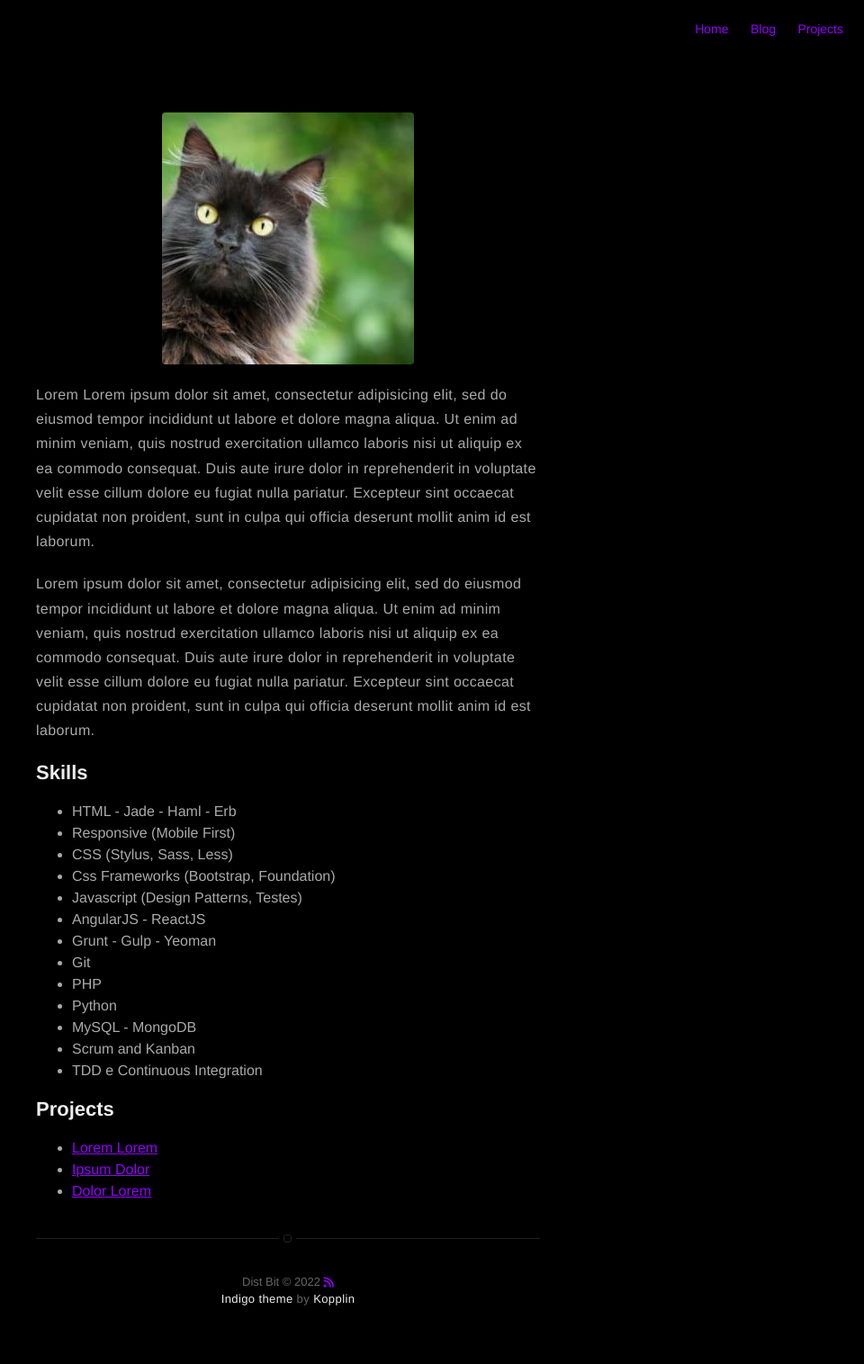
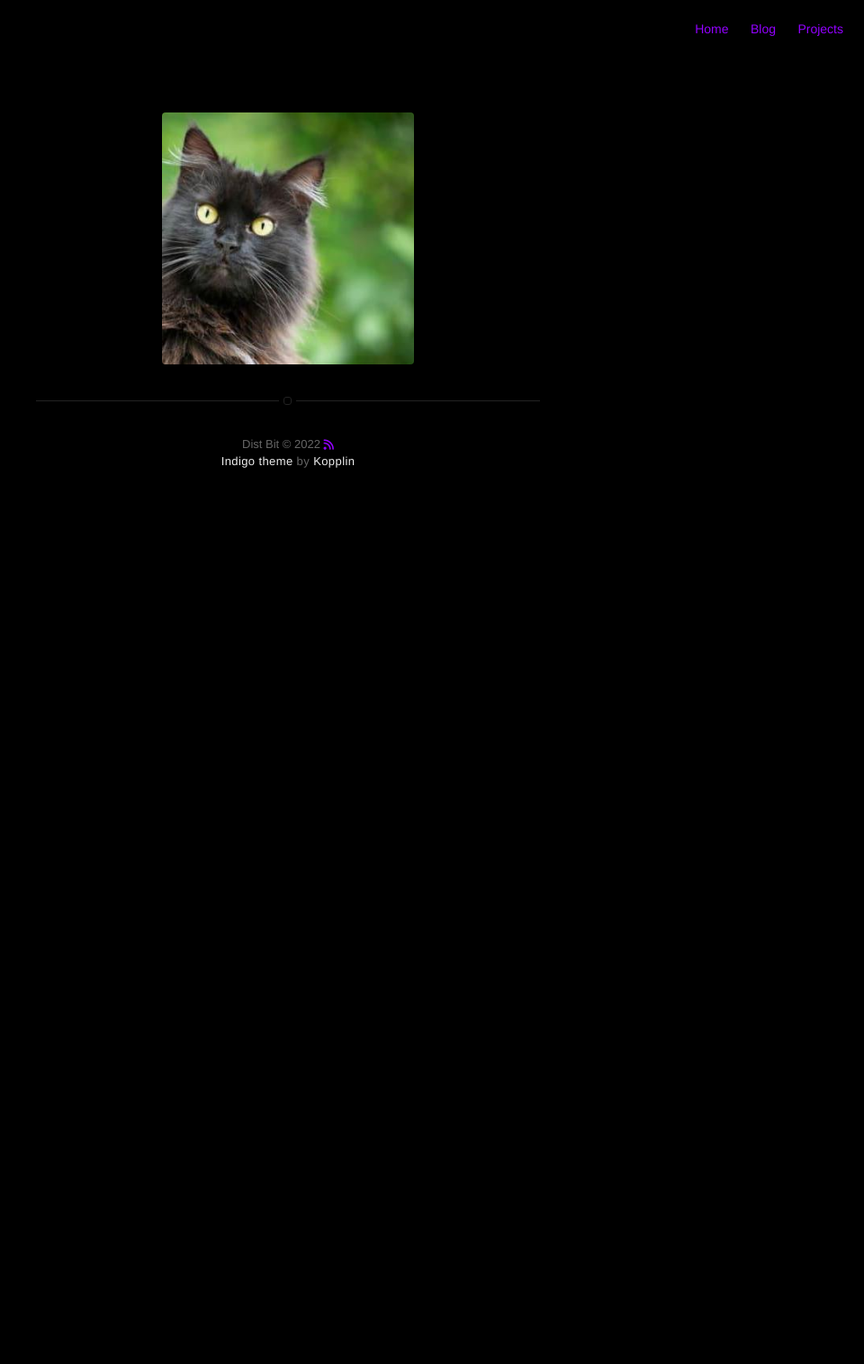
Before and after one commit to distbit0/distbit.xyz, a Jekyll site: the page built from about.md, in a window 1280 px wide. Shown: the whole page at 90% size, without its empty margins (320-1280 px from the left). Built offline with Jekyll 4.4.1, drawn with Linux system fonts in a browser that asks for light colours; nearby versions of some CDN libraries; after the commit the page ends 900 px from its top, so only the background shows below that.

Commit message:
remove default about page

```diff
--- a/about.md
+++ b/about.md
@@ -3,43 +3,3 @@ title: About
 layout: page
 ---
 ![Profile Image]({% if site.external-image %}{{ site.picture }}{% else %}{{ site.url }}/{{ site.picture }}{% endif %})
-
-<p>Lorem Lorem ipsum dolor sit amet, consectetur adipisicing elit, sed do eiusmod
-tempor incididunt ut labore et dolore magna aliqua. Ut enim ad minim veniam,
-quis nostrud exercitation ullamco laboris nisi ut aliquip ex ea commodo
-consequat. Duis aute irure dolor in reprehenderit in voluptate velit esse
-cillum dolore eu fugiat nulla pariatur. Excepteur sint occaecat cupidatat non
-proident, sunt in culpa qui officia deserunt mollit anim id est laborum.</p>
-
-<p>Lorem ipsum dolor sit amet, consectetur adipisicing elit, sed do eiusmod
-tempor incididunt ut labore et dolore magna aliqua. Ut enim ad minim veniam,
-quis nostrud exercitation ullamco laboris nisi ut aliquip ex ea commodo
-consequat. Duis aute irure dolor in reprehenderit in voluptate velit esse
-cillum dolore eu fugiat nulla pariatur. Excepteur sint occaecat cupidatat non
-proident, sunt in culpa qui officia deserunt mollit anim id est laborum.</p>
-
-<h2>Skills</h2>
-
-<ul class="skill-list">
-	<li>HTML - Jade - Haml - Erb</li>
-	<li>Responsive (Mobile First)</li>
-	<li>CSS (Stylus, Sass, Less)</li>
-	<li>Css Frameworks (Bootstrap, Foundation)</li>
-	<li>Javascript (Design Patterns, Testes)</li>
-	<li>AngularJS - ReactJS</li>
-	<li>Grunt - Gulp - Yeoman</li>
-	<li>Git</li>
-	<li>PHP</li>
-	<li>Python</li>
-	<li>MySQL - MongoDB</li>
-	<li>Scrum and Kanban</li>
-	<li>TDD e Continuous Integration</li>
-</ul>
-
-<h2>Projects</h2>
-
-<ul>
-	<li><a href="https://github.com/">Lorem Lorem</a></li>
-	<li><a href="https://github.com/">Ipsum Dolor</a></li>
-	<li><a href="https://github.com/">Dolor Lorem</a></li>
-</ul>
```
